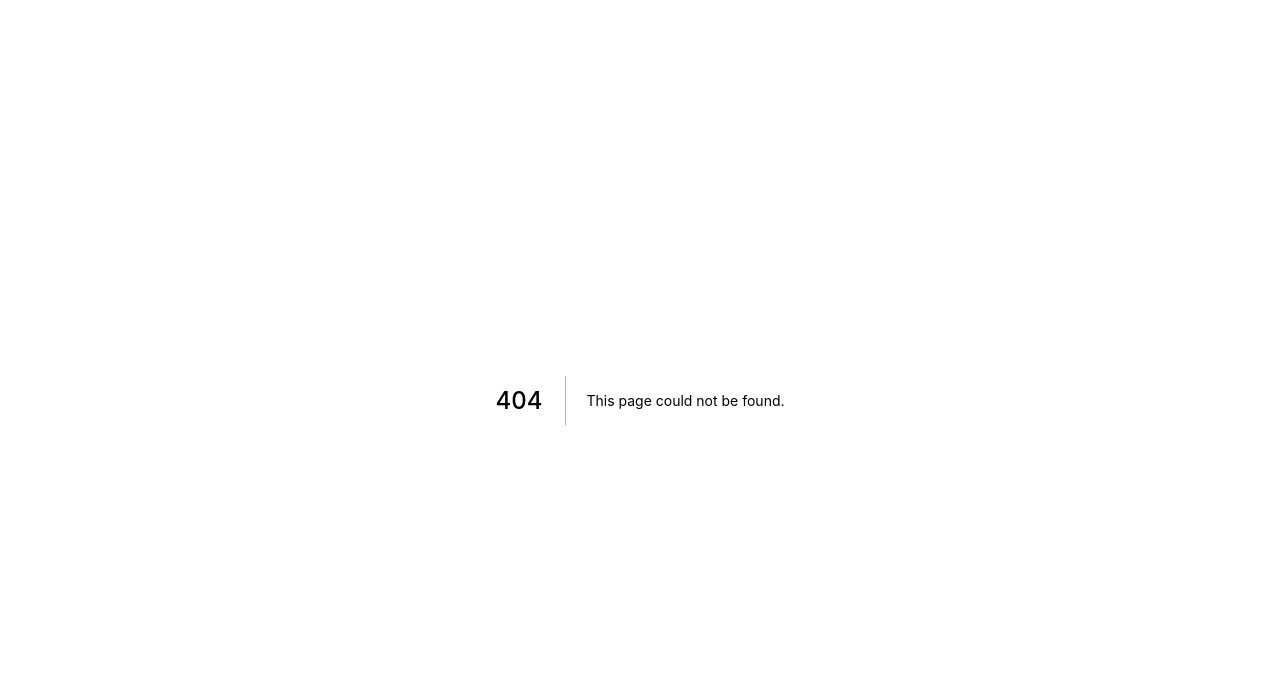
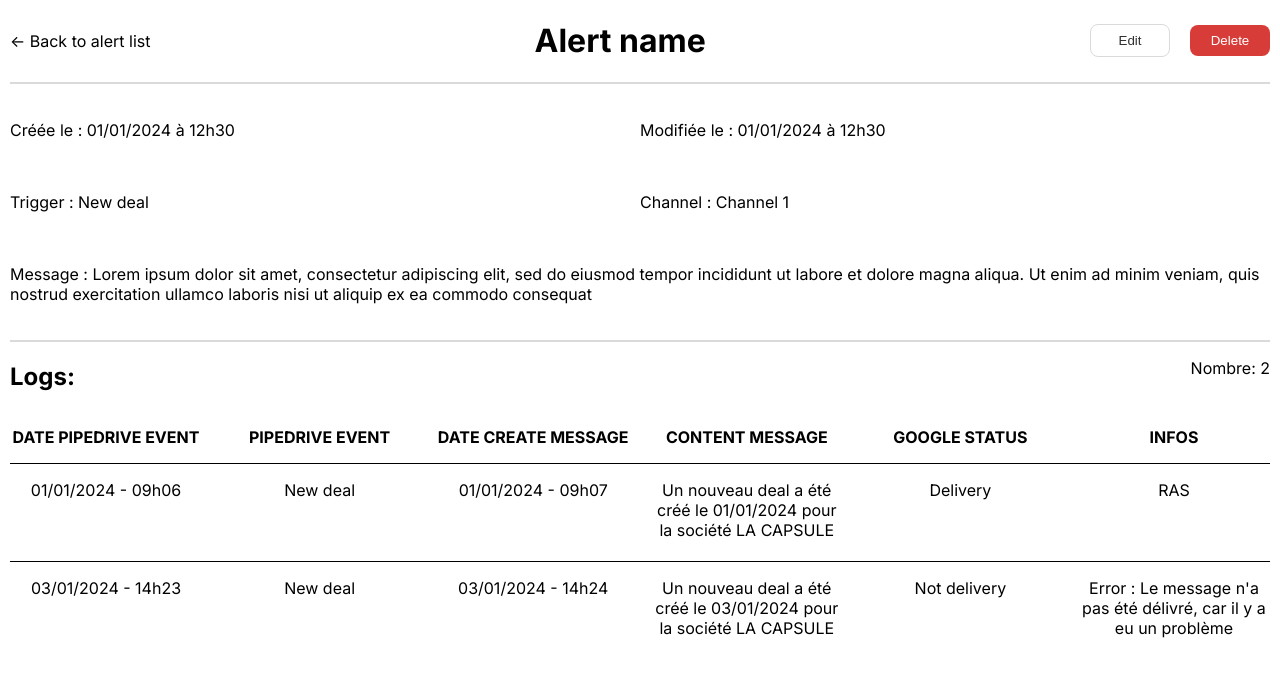
Before and after one commit to Florian-Curier/pipedrivechat-frontend, a Next.js app: page /alert-details in a window 1280 px wide. Before the commit this address had no page. Shown: the top 676 px of the page. Built offline with nearby package versions, Linux system fonts and the light colour scheme.

Commit message:
création de la page alert-details + composant AlertDetails + update class bouton dans global.css

```diff
--- /dev/null
+++ b/components/AlertDetails.js
@@ -0,0 +1,72 @@
+import styles from '../styles/AlertDetails.module.css';
+import Link from 'next/link';
+
+function AlertDetails() {
+
+    return (
+    <div className={styles.container}>
+        <div className={styles.header}>
+            <Link href="/alerts"><span>{'<- Back to alert list'}</span></Link>
+            <h1>Alert name</h1>
+            <div>
+                <button style={{marginRight: '20px'}} className="btnWhite" >Edit</button>
+                <button className="btn bgRed" >Delete</button>
+            </div>
+        </div>
+
+        <div className={styles.infos}>
+            <div className={styles.infosBox}>
+                <div className={styles.infosSubBox}><p>Créée le : 01/01/2024 à 12h30</p></div>
+                <div className={styles.infosSubBox}><p>Modifiée le : 01/01/2024 à 12h30</p></div>
+            </div>
+
+            <div className={styles.infosBox}>
+            <div className={styles.infosSubBox}><p>Trigger : New deal</p></div>
+            <div className={styles.infosSubBox}><p>Channel : Channel 1</p></div>
+            </div>
+
+            <div className={styles.infosBox}>
+            <div className={styles.infosSubBox}><p>Message : Lorem ipsum dolor sit amet, consectetur adipiscing elit, sed do eiusmod tempor incididunt ut labore et dolore magna aliqua. Ut enim ad minim veniam, quis nostrud exercitation ullamco laboris nisi ut aliquip ex ea commodo consequat</p></div>
+            </div>
+        </div>
+
+        <div className={styles.logs}>
+            <div className={styles.logsBox}>
+                <h2>Logs: </h2>
+                <p>Nombre: 2</p>
+            </div>
+
+            <div className={styles.logsListTitle}>
+                <div className={styles.logsSubItem}><p>DATE PIPEDRIVE EVENT</p></div>
+                <div className={styles.logsSubItem}><p>PIPEDRIVE EVENT</p></div>
+                <div className={styles.logsSubItem}><p>DATE CREATE MESSAGE</p></div>
+                <div className={styles.logsSubItem}><p>CONTENT MESSAGE</p></div>
+                <div className={styles.logsSubItem}><p>GOOGLE STATUS</p></div>
+                <div className={styles.logsSubItem}><p>INFOS</p></div>
+            </div>
+
+            <div className={styles.logsListItems}>
+                <div className={styles.logsItem}>
+                    <div className={styles.logsSubItem}><p>01/01/2024 - 09h06</p></div>
+                    <div className={styles.logsSubItem}><p>New deal</p></div>
+                    <div className={styles.logsSubItem}><p>01/01/2024 - 09h07</p></div>
+                    <div className={styles.logsSubItem}><p>Un nouveau deal a été créé le 01/01/2024 pour la société LA CAPSULE</p></div>
+                    <div className={styles.logsSubItem}><p>Delivery</p></div>
+                    <div className={styles.logsSubItem}><p>RAS</p></div>
+                </div>
+
+                <div className={styles.logsItem}>
+                    <div className={styles.logsSubItem}><p>03/01/2024 - 14h23</p></div>
+                    <div className={styles.logsSubItem}><p>New deal</p></div>
+                    <div className={styles.logsSubItem}><p>03/01/2024 - 14h24</p></div>
+                    <div className={styles.logsSubItem}><p>Un nouveau deal a été créé le 03/01/2024 pour la société LA CAPSULE</p></div>
+                    <div className={styles.logsSubItem}><p>Not delivery</p></div>
+                    <div className={styles.logsSubItem}><p>Error : Le message n'a pas été délivré, car il y a eu un problème</p></div>
+                </div>
+            </div>
+        </div>
+    </div>
+    )
+}
+
+export default AlertDetails;
--- /dev/null
+++ b/pages/alert-details.js
@@ -0,0 +1,8 @@
+import AlertDetails from '../components/AlertDetails';
+// import Stats from '../components/Stats'
+
+function AlertDetailsPage () {
+    return <AlertDetails />
+}
+
+export default AlertDetailsPage;
--- /dev/null
+++ b/styles/AlertDetails.module.css
@@ -0,0 +1,53 @@
+.container{
+    display: flex;
+    flex-direction: column;
+    margin: 0px 10px 0px 10px;
+}
+
+.header{
+    width: 100%;
+    display: flex;
+    flex-direction: row;
+    justify-content: space-between;
+    align-items: center;
+    border-bottom: 2px solid #DADADA;
+}
+
+.header span {
+    cursor: pointer;
+}
+
+.infosBox{
+    display: flex;
+    justify-content: space-between;
+    margin: 20px 0px 20px 0px;
+}
+
+.infosSubBox{
+    width: 100vw;
+}
+
+.logsBox{
+    display: flex;
+    justify-content: space-between;
+    border-top: 2px solid #DADADA;
+}
+
+.logsListTitle{
+    display: flex;
+    justify-content: space-between;
+    font-weight: bold;
+}
+
+.logsItem{
+    border-top: 1px solid black;
+    display: flex;
+    justify-content: space-between;
+    margin-bottom: 5px;
+}
+
+.logsSubItem{
+    width: 15vw;
+    justify-content: center;
+    text-align: center;
+}
--- a/styles/globals.css
+++ b/styles/globals.css
@@ -22,6 +22,17 @@ body {
   border: none;
   color: white;
   width: 80px;
+  cursor: pointer;
+}
+
+.btnWhite{
+  padding: 8px 12px 8px 12px;
+  border-radius: 8px;
+  color: #303030;
+  border: 1px solid #DADADA;
+  width: 80px;
+  background-color: white;
+  cursor: pointer;
 }
 
 .bgRed{
```
